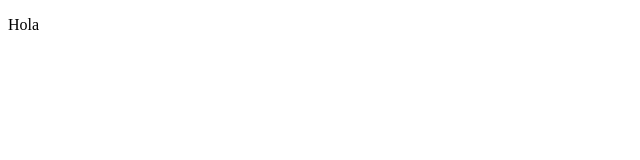
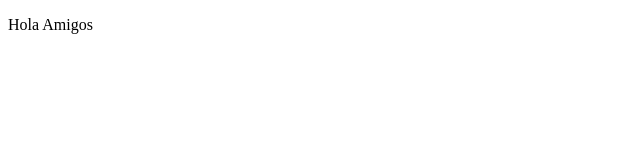
Before and after one commit to vinil128/js, a plain HTML site: page index.html in a window 1280 px wide. Shown: the full height of the page, 0-640 px from the left. Drawn offline with Linux system fonts and the light colour scheme.

Commit message:
second commit

```diff
--- a/index.html
+++ b/index.html
@@ -11,7 +11,7 @@
 <body>
 
 
-    <p>Hola</p>
+    <p>Hola Amigos</p>
     <script src="js/script.js"></script>
 </body>
 
```
